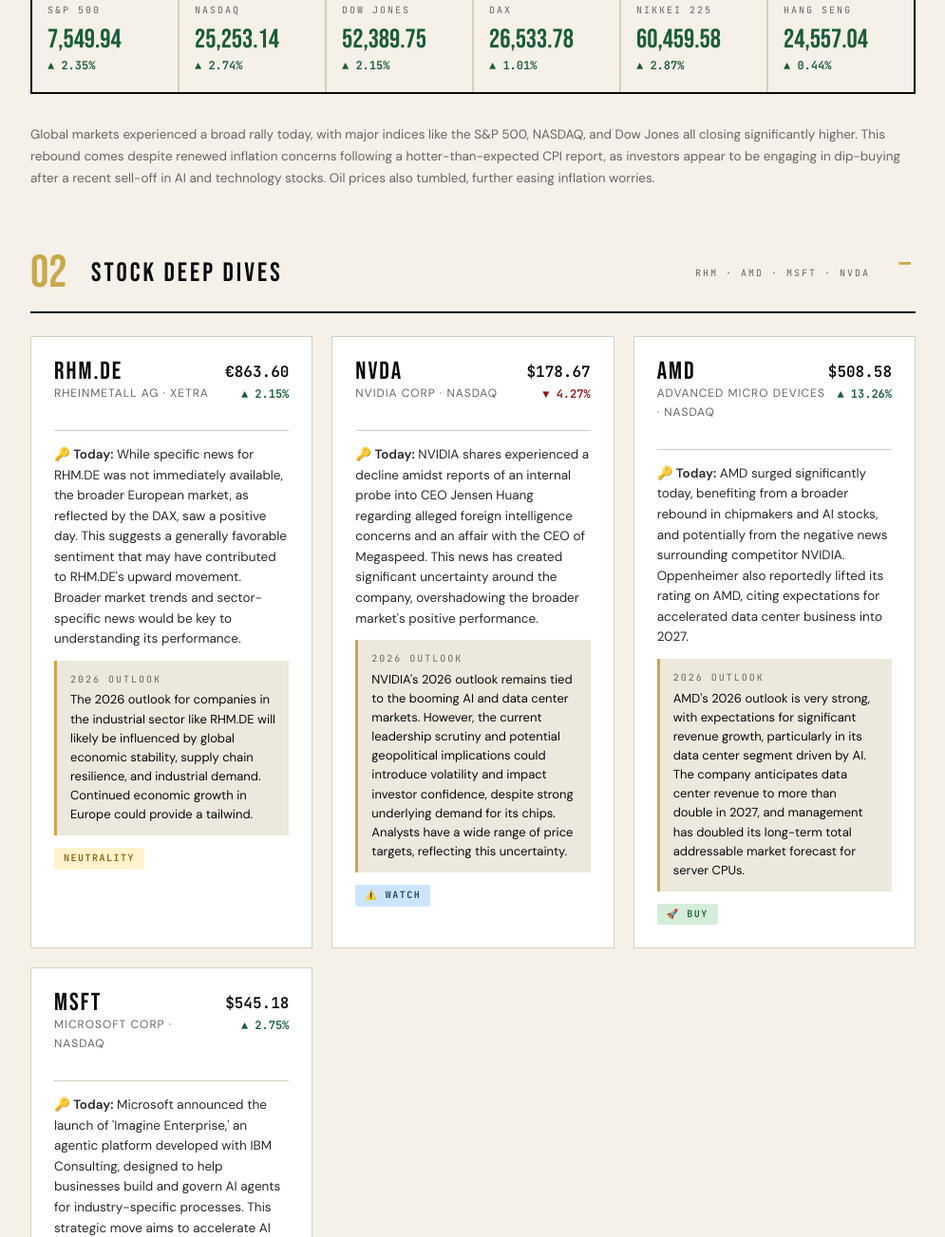
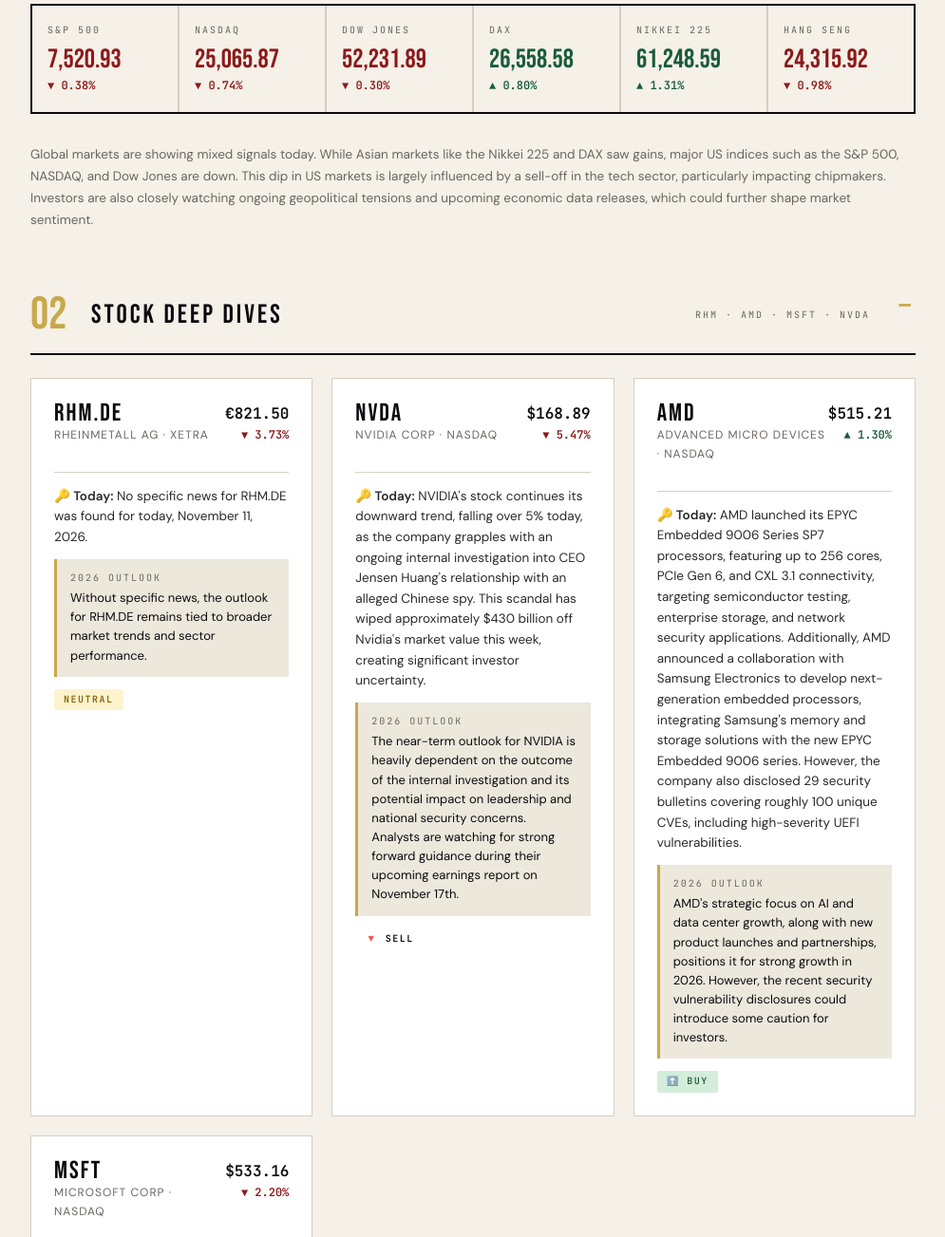
Before and after one commit to pavelbogdanaa-prog/signal-newsletter, a plain HTML site: page index.html in a window 1280 px wide. Shown: the part 684-1987 px from the top of the page at 95% size, without its empty margins (142-1137 px from the left). Drawn offline with Linux system fonts and the light colour scheme.

Commit message:
📈 Daily update: 2026-11-11

```diff
--- a/index.html
+++ b/index.html
@@ -126,227 +126,227 @@
      ██████████████████████████████████████████████ -->
 <script>
 const SIGNAL_DATA = {
-  "date": "Tuesday · November 10, 2026",
+  "date": "Wednesday · November 11, 2026",
   "alert": {
     "type": "warning",
     "icon": "⚠️",
-    "title": "Inflation Concerns Resurface",
-    "body": "Today's CPI report showed a higher-than-expected increase in consumer prices, reigniting fears of further interest rate hikes by the Federal Reserve."
+    "title": "Tech Sector Volatility",
+    "body": "Major tech indices are down today, with NVDA experiencing a significant drop amid ongoing investigations and AMD facing security vulnerability disclosures. Microsoft also grapples with AI data center capacity issues and a newly discovered Outlook zero-day exploit."
   },
   "ticker": [
     {
       "label": "S&P 500",
-      "value": "7,549.94",
-      "dir": "up",
-      "arrow": "▲ 2.35%"
+      "value": "7,520.93",
+      "dir": "down",
+      "arrow": "▼ 0.38%"
     },
     {
       "label": "NASDAQ",
-      "value": "25,253.14",
-      "dir": "up",
-      "arrow": "▲ 2.74%"
+      "value": "25,065.87",
+      "dir": "down",
+      "arrow": "▼ 0.74%"
     },
     {
       "label": "Dow Jones",
-      "value": "52,389.75",
-      "dir": "up",
-      "arrow": "▲ 2.15%"
+      "value": "52,231.89",
+      "dir": "down",
+      "arrow": "▼ 0.30%"
     },
     {
       "label": "DAX",
-      "value": "26,533.78",
+      "value": "26,558.58",
       "dir": "up",
-      "arrow": "▲ 1.01%"
+      "arrow": "▲ 0.80%"
     },
     {
       "label": "Nikkei 225",
-      "value": "60,459.58",
+      "value": "61,248.59",
       "dir": "up",
-      "arrow": "▲ 2.87%"
+      "arrow": "▲ 1.31%"
     },
     {
       "label": "Hang Seng",
-      "value": "24,557.04",
-      "dir": "up",
-      "arrow": "▲ 0.44%"
+      "value": "24,315.92",
+      "dir": "down",
+      "arrow": "▼ 0.98%"
     }
   ],
   "market": [
     {
       "label": "S&P 500",
-      "value": "7,549.94",
-      "change": "▲ 2.35%",
-      "dir": "up"
+      "value": "7,520.93",
+      "change": "▼ 0.38%",
+      "dir": "down"
     },
     {
       "label": "NASDAQ",
-      "value": "25,253.14",
-      "change": "▲ 2.74%",
-      "dir": "up"
+      "value": "25,065.87",
+      "change": "▼ 0.74%",
+      "dir": "down"
     },
     {
       "label": "Dow Jones",
-      "value": "52,389.75",
-      "change": "▲ 2.15%",
-      "dir": "up"
+      "value": "52,231.89",
+      "change": "▼ 0.30%",
+      "dir": "down"
     },
     {
       "label": "DAX",
-      "value": "26,533.78",
-      "change": "▲ 1.01%",
+      "value": "26,558.58",
+      "change": "▲ 0.80%",
       "dir": "up"
     },
     {
       "label": "Nikkei 225",
-      "value": "60,459.58",
-      "change": "▲ 2.87%",
+      "value": "61,248.59",
+      "change": "▲ 1.31%",
       "dir": "up"
     },
     {
       "label": "Hang Seng",
-      "value": "24,557.04",
-      "change": "▲ 0.44%",
-      "dir": "up"
+      "value": "24,315.92",
+      "change": "▼ 0.98%",
+      "dir": "down"
     }
   ],
-  "marketSummary": "Global markets experienced a broad rally today, with major indices like the S&P 500, NASDAQ, and Dow Jones all closing significantly higher. This rebound comes despite renewed inflation concerns following a hotter-than-expected CPI report, as investors appear to be engaging in dip-buying after a recent sell-off in AI and technology stocks. Oil prices also tumbled, further easing inflation worries.",
+  "marketSummary": "Global markets are showing mixed signals today. While Asian markets like the Nikkei 225 and DAX saw gains, major US indices such as the S&P 500, NASDAQ, and Dow Jones are down. This dip in US markets is largely influenced by a sell-off in the tech sector, particularly impacting chipmakers. Investors are also closely watching ongoing geopolitical tensions and upcoming economic data releases, which could further shape market sentiment.",
   "stocks": [
     {
       "ticker": "RHM.DE",
       "name": "Rheinmetall AG · XETRA",
-      "price": "€863.60",
-      "change": "▲ 2.15%",
-      "dir": "up",
-      "news": "<strong>🔑 Today:</strong> While specific news for RHM.DE was not immediately available, the broader European market, as reflected by the DAX, saw a positive day. This suggests a generally favorable sentiment that may have contributed to RHM.DE's upward movement. Broader market trends and sector-specific news would be key to understanding its performance.",
-      "outlook": "The 2026 outlook for companies in the industrial sector like RHM.DE will likely be influenced by global economic stability, supply chain resilience, and industrial demand. Continued economic growth in Europe could provide a tailwind.",
-      "badge": " neutrality",
+      "price": "€821.50",
+      "change": "▼ 3.73%",
+      "dir": "down",
+      "news": "<strong>🔑 Today:</strong> No specific news for RHM.DE was found for today, November 11, 2026.",
+      "outlook": "Without specific news, the outlook for RHM.DE remains tied to broader market trends and sector performance.",
+      "badge": " neutral",
       "badgeClass": "badge-hold"
     },
     {
       "ticker": "NVDA",
       "name": "NVIDIA Corp · NASDAQ",
-      "price": "$178.67",
-      "change": "▼ 4.27%",
+      "price": "$168.89",
+      "change": "▼ 5.47%",
       "dir": "down",
-      "news": "<strong>🔑 Today:</strong> NVIDIA shares experienced a decline amidst reports of an internal probe into CEO Jensen Huang regarding alleged foreign intelligence concerns and an affair with the CEO of Megaspeed. This news has created significant uncertainty around the company, overshadowing the broader market's positive performance.",
-      "outlook": "NVIDIA's 2026 outlook remains tied to the booming AI and data center markets. However, the current leadership scrutiny and potential geopolitical implications could introduce volatility and impact investor confidence, despite strong underlying demand for its chips. Analysts have a wide range of price targets, reflecting this uncertainty.",
-      "badge": " ⚠️ Watch",
-      "badgeClass": "badge-watch"
+      "news": "<strong>🔑 Today:</strong> NVIDIA's stock continues its downward trend, falling over 5% today, as the company grapples with an ongoing internal investigation into CEO Jensen Huang's relationship with an alleged Chinese spy. This scandal has wiped approximately $430 billion off Nvidia's market value this week, creating significant investor uncertainty.",
+      "outlook": "The near-term outlook for NVIDIA is heavily dependent on the outcome of the internal investigation and its potential impact on leadership and national security concerns. Analysts are watching for strong forward guidance during their upcoming earnings report on November 17th.",
+      "badge": "🔻 Sell",
+      "badgeClass": "badge-sell"
     },
     {
       "ticker": "AMD",
       "name": "Advanced Micro Devices · NASDAQ",
-      "price": "$508.58",
-      "change": "▲ 13.26%",
+      "price": "$515.21",
+      "change": "▲ 1.30%",
       "dir": "up",
-      "news": "<strong>🔑 Today:</strong> AMD surged significantly today, benefiting from a broader rebound in chipmakers and AI stocks, and potentially from the negative news surrounding competitor NVIDIA. Oppenheimer also reportedly lifted its rating on AMD, citing expectations for accelerated data center business into 2027.",
-      "outlook": "AMD's 2026 outlook is very strong, with expectations for significant revenue growth, particularly in its data center segment driven by AI. The company anticipates data center revenue to more than double in 2027, and management has doubled its long-term total addressable market forecast for server CPUs.",
-      "badge": "🚀 Buy",
+      "news": "<strong>🔑 Today:</strong> AMD launched its EPYC Embedded 9006 Series SP7 processors, featuring up to 256 cores, PCIe Gen 6, and CXL 3.1 connectivity, targeting semiconductor testing, enterprise storage, and network security applications. Additionally, AMD announced a collaboration with Samsung Electronics to develop next-generation embedded processors, integrating Samsung's memory and storage solutions with the new EPYC Embedded 9006 series. However, the company also disclosed 29 security bulletins covering roughly 100 unique CVEs, including high-severity UEFI vulnerabilities.",
+      "outlook": "AMD's strategic focus on AI and data center growth, along with new product launches and partnerships, positions it for strong growth in 2026. However, the recent security vulnerability disclosures could introduce some caution for investors.",
+      "badge": "⬆️ Buy",
       "badgeClass": "badge-buy"
     },
     {
       "ticker": "MSFT",
       "name": "Microsoft Corp · NASDAQ",
-      "price": "$545.18",
-      "change": "▲ 2.75%",
-      "dir": "up",
-      "news": "<strong>🔑 Today:</strong> Microsoft announced the launch of 'Imagine Enterprise,' an agentic platform developed with IBM Consulting, designed to help businesses build and govern AI agents for industry-specific processes. This strategic move aims to accelerate AI deployment in enterprises, particularly in regulated industries.",
-      "outlook": "Microsoft's 2026 outlook remains overwhelmingly bullish, with analysts anticipating sustained momentum driven by its Azure cloud platform and AI investments. The company's focus on high-margin software and cloud computing is expected to support steady top-line growth.",
-      "badge": "⭐ Buy",
-      "badgeClass": "badge-buy"
+      "price": "$533.16",
+      "change": "▼ 2.20%",
+      "dir": "down",
+      "news": "<strong>🔑 Today:</strong> Microsoft is facing challenges with its Azure AI services, as the company's CFO, Amy Hood, stated they cannot keep up with demand due to insufficient computing power. This comes amidst increased scrutiny and local opposition to data center construction. Furthermore, Microsoft released its November Patch Tuesday updates, addressing 1,090 security vulnerabilities, including an Outlook zero-day exploit (CVE-2026-124194) that attackers are already exploiting to leak NTLMv2 hashes.",
+      "outlook": "Despite current challenges with AI infrastructure and security vulnerabilities, analysts remain largely bullish on Microsoft for 2026, citing strong fundamentals and an average price target indicating potential upside. The company's ability to convert AI infrastructure investments into durable enterprise revenue will be key.",
+      "badge": "⚠️ Watch",
+      "badgeClass": "badge-watch"
     }
   ],
   "etfs": [
     {
       "ticker": "EUNL.DE",
       "name": "iShares Core MSCI World UCITS ETF · XETRA",
-      "stats": "Price: €128.54\nChange: ▲ 0.08%\nTER: 0.20%\nExchange: XETRA",
-      "badge": "Hold",
-      "badgeClass": "badge-hold",
-      "desc": "EUNL.DE, an iShares Core MSCI World UCITS ETF, aims to track the performance of global developed markets. Today's slight gain reflects the overall positive sentiment in global equities, despite underlying inflation concerns. As a broad market ETF, its performance is a good indicator of worldwide economic health.",
-      "verdict": "This ETF remains a solid choice for diversified exposure to global developed markets, offering stability amidst varied individual stock performances."
+      "stats": "Price: €130.45\nChange: ▲ 1.40%\nTER: 0.20%\nExchange: XETRA",
+      "badge": "Buy",
+      "badgeClass": "badge-buy",
+      "desc": "EUNL.DE, the iShares Core MSCI World UCITS ETF, is the largest MSCI World ETF in Europe, tracking approximately 1,320 large- and mid-cap stocks from 23 developed countries. It offers broad exposure to global companies, with the US dominating at roughly 72% of total weight. The fund is accumulating, meaning dividends are reinvested.",
+      "verdict": "EUNL.DE remains a solid choice for investors seeking diversified exposure to developed global equity markets, offering a cost-effective and liquid option."
     },
     {
       "ticker": "4MMR.DE",
       "name": "Global X Defense Tech UCITS ETF · XETRA",
-      "stats": "Price: €24.48\nChange: ▲ 0.33%\nTER: 0.50%\nExchange: XETRA",
-      "badge": "Watch",
-      "badgeClass": "badge-watch",
-      "desc": "The Global X Defence Tech UCITS ETF (4MMR.DE) seeks to replicate the Mirae Asset Defence Tech Index, investing in companies globally that benefit from defense and military technology. Its modest gain today suggests a stable, albeit not explosive, performance within the defense tech sector, which is characterized by long-term government contracts and innovation.",
-      "verdict": "With increasing global focus on defense technology, this ETF offers targeted exposure to a sector with potential for sustained growth, though it may experience less dramatic swings than individual tech stocks."
+      "stats": "Price: €24.82\nChange: ▲ 0.57%\nTER: 0.50%\nExchange: XETRA",
+      "badge": "Hold",
+      "badgeClass": "badge-hold",
+      "desc": "4MMR.DE, the Global X Defence Tech UCITS ETF, aims to replicate the Mirae Asset Defence Tech Index, tracking companies globally that are positioned to benefit from defense and military sector technology. This includes systems, hardware, services, cybersecurity, artificial intelligence, and big data, with companies needing to derive at least 50% of their revenues from these sub-themes.",
+      "verdict": "This ETF provides targeted exposure to the growing defense technology sector, which could see continued interest given geopolitical developments."
     },
     {
       "ticker": "ITA",
       "name": "iShares U.S. Aerospace & Defense ETF · NYSE Arca",
-      "stats": "Price: $71.67\nChange: ▲ 3.90%\nTER: 0.42%\nExchange: NYSE Arca",
+      "stats": "Price: $72.35\nChange: ▲ 0.95%\nTER: 0.42%\nExchange: NYSE Arca",
       "badge": "Buy",
       "badgeClass": "badge-buy",
-      "desc": "The iShares U.S. Aerospace & Defense ETF (ITA) tracks U.S. equities in the aerospace and defense sector, providing targeted exposure to companies involved in aircraft manufacturing, defense systems, and related technologies. Today's strong performance aligns with a broader market rebound and continued interest in the defense sector, potentially influenced by geopolitical factors and government spending.",
-      "verdict": "ITA offers concentrated exposure to a sector critical for national security and global transportation. It can be a strategic investment for those looking to capitalize on defense spending and aerospace innovation, but investors should be aware of its concentration risk."
+      "desc": "The iShares U.S. Aerospace & Defense ETF (ITA) tracks a market-cap-weighted index of US-listed manufacturers, assemblers, and distributors of aircraft and aircraft parts, as well as producers of components and equipment for the defense industry. It offers concentrated exposure to a sector critical for national security and global transportation.",
+      "verdict": "ITA is a strong option for investors looking for focused exposure to the US aerospace and defense industry, a sector characterized by high barriers to entry and government contracts."
     }
   ],
   "macro": [
     {
-      "theme": "📈 US Inflation",
-      "what": "The Consumer Price Index (CPI) rose 0.4% in October, exceeding the expected 0.3% increase. Core CPI, excluding food and energy, also rose more than anticipated at 0.3%.",
-      "impact": "This hotter-than-expected inflation data could prompt the Federal Reserve to consider a larger interest rate hike in December, potentially increasing borrowing costs for businesses and consumers."
+      "theme": "🇨🇳 US-China Tensions",
+      "what": "The ongoing investigation into NVIDIA CEO Jensen Huang's alleged affair with a Chinese spy has intensified concerns about national security and US-China relations in the tech sector.",
+      "impact": "This situation creates significant uncertainty for tech companies with ties to both nations and could lead to further scrutiny and potential restrictions on technology sharing."
     },
     {
-      "theme": "🏛️ Midterm Election Aftermath",
-      "what": "The Democratic Party secured a decisive victory in the U.S. midterm elections, gaining control of both the House and Senate, and winning key gubernatorial races.",
-      "impact": "Historically, stocks tend to perform well in the 12 months following midterm elections, with an average S&P 500 return of 15% since 1950. However, the market has been erratic as investors assess the implications for policy and the AI trade."
+      "theme": "🤖 AI Infrastructure Demand",
+      "what": "Microsoft is struggling to meet the demand for its Azure AI services due to insufficient computing power and increasing local opposition to data center construction.",
+      "impact": "This highlights a potential bottleneck in AI development and deployment, which could impact the growth trajectories of major tech players and lead to increased investment in alternative infrastructure solutions."
     },
     {
-      "theme": "🛢️ Oil Price Volatility",
-      "what": "Brent crude oil prices fell over 5% today, easing concerns about inflation that have been a significant factor in global economies.",
-      "impact": "Lower oil prices can reduce inflationary pressures and potentially lead to more favorable economic conditions, benefiting consumers and businesses through lower energy costs."
+      "theme": "🛡️ Cybersecurity Threats",
+      "what": "Microsoft's November Patch Tuesday addressed over a thousand vulnerabilities, including an actively exploited Outlook zero-day, while AMD disclosed numerous security flaws in its products.",
+      "impact": "Persistent and evolving cybersecurity threats continue to pose risks across all sectors, emphasizing the critical need for robust security measures and timely updates to protect against potential breaches and data loss."
     },
     {
-      "theme": "🤖 AI Sector Scrutiny",
-      "what": "The AI and technology sectors, after a recent sell-off, saw a rebound today, though some key players like NVIDIA faced specific challenges.",
-      "impact": "While the long-term growth prospects for AI remain strong, investors are closely scrutinizing the profitability of AI ambitions and the massive costs associated with infrastructure buildout."
+      "theme": "📈 Inflation & Interest Rates",
+      "what": "Traders are betting on a December Fed rate hike, despite mixed signals from global markets. US inflation data was released on November 10th, and UK and Eurozone inflation figures are expected next week.",
+      "impact": "Expectations of interest rate hikes can influence borrowing costs for businesses and consumers, potentially impacting economic growth and market sentiment. Inflation data remains a key driver for central bank decisions."
     },
     {
-      "theme": "🇪🇺 Eurozone Inflation",
-      "what": "Eurozone inflation data was released on November 4th, with the first estimate for October at 3.9%, up from September's 3.8%.",
-      "impact": "A higher-than-expected figure could strengthen expectations of an ECB rate rise in December, potentially impacting the euro and European markets."
+      "theme": "🛢️ Oil Prices",
+      "what": "Brent Crude oil prices are up today, trading around $93.01.",
+      "impact": "Rising oil prices can lead to higher energy costs for businesses and consumers, potentially contributing to inflationary pressures and impacting transportation and manufacturing sectors."
     }
   ],
   "calendar": [
     {
-      "date": "Wed Nov 18",
-      "event": "FOMC Meeting Minutes",
-      "why": "These minutes provide detailed insights into the Federal Reserve's latest monetary policy discussions, offering clues about future interest rate decisions and economic outlook."
+      "date": "Wed Nov 11",
+      "event": "AMD EPYC Embedded 9006 Series Launch",
+      "why": "This launch expands AMD's processor portfolio for embedded systems, impacting semiconductor testing, enterprise storage, and network security markets."
+    },
+    {
+      "date": "Wed Nov 11",
+      "event": "Microsoft November Patch Tuesday",
+      "why": "Microsoft released critical security updates, including a fix for an actively exploited Outlook zero-day vulnerability, crucial for system security."
+    },
+    {
+      "date": "Tue Nov 17",
+      "event": "US Retail Sales",
+      "why": "This data provides insights into consumer spending, a key driver of economic growth, and can influence market sentiment."
+    },
+    {
+      "date": "Tue Nov 17",
+      "event": "NVIDIA Earnings Report",
+      "why": "NVIDIA's earnings report is highly anticipated, with analysts expecting significant revenue growth. Strong forward guidance will be crucial for investor confidence amidst recent controversies."
     },
     {
       "date": "Wed Nov 18",
       "event": "UK Inflation Data",
-      "why": "This report will provide crucial information on price pressures in the UK, influencing the Bank of England's monetary policy decisions."
+      "why": "Inflation figures are critical for assessing the economic health of the UK and can influence the Bank of England's monetary policy decisions."
     },
     {
       "date": "Wed Nov 18",
-      "event": "Final Eurozone Inflation",
-      "why": "The final inflation figures for the Eurozone will confirm or adjust the preliminary estimates, impacting expectations for the European Central Bank's actions."
-    },
-    {
-      "date": "Fri Nov 13",
-      "event": "US PPI Inflation",
-      "why": "The Producer Price Index (PPI) provides insights into inflation at the wholesale level, which can be a leading indicator for consumer prices."
-    },
-    {
-      "date": "Tue Nov 24",
-      "event": "US GDP (Second Preliminary)",
-      "why": "This second estimate of Gross Domestic Product will offer a more refined picture of the U.S. economic growth in the previous quarter."
-    },
-    {
-      "date": "Wed Nov 25",
-      "event": "US PCE Inflation",
-      "why": "The Personal Consumption Expenditures (PCE) price index is the Federal Reserve's preferred measure of inflation, making it a key report for monetary policy."
+      "event": "FOMC Meeting Minutes",
+      "why": "The minutes from the Federal Open Market Committee meeting provide detailed insights into the Fed's economic outlook and future monetary policy intentions, impacting market expectations for interest rates."
     }
   ],
   "quote": {
-    "text": "The stock market is a device for transferring money from the impatient to the patient.",
-    "source": "Warren Buffett, CEO of Berkshire Hathaway"
+    "text": "The only way to do great work is to love what you do.",
+    "source": "Steve Jobs, Co-founder of Apple Inc. · 2005"
   }
 };
 </script>
```
Also changed, not shown: daily-data.js (+111 -111 lines).
